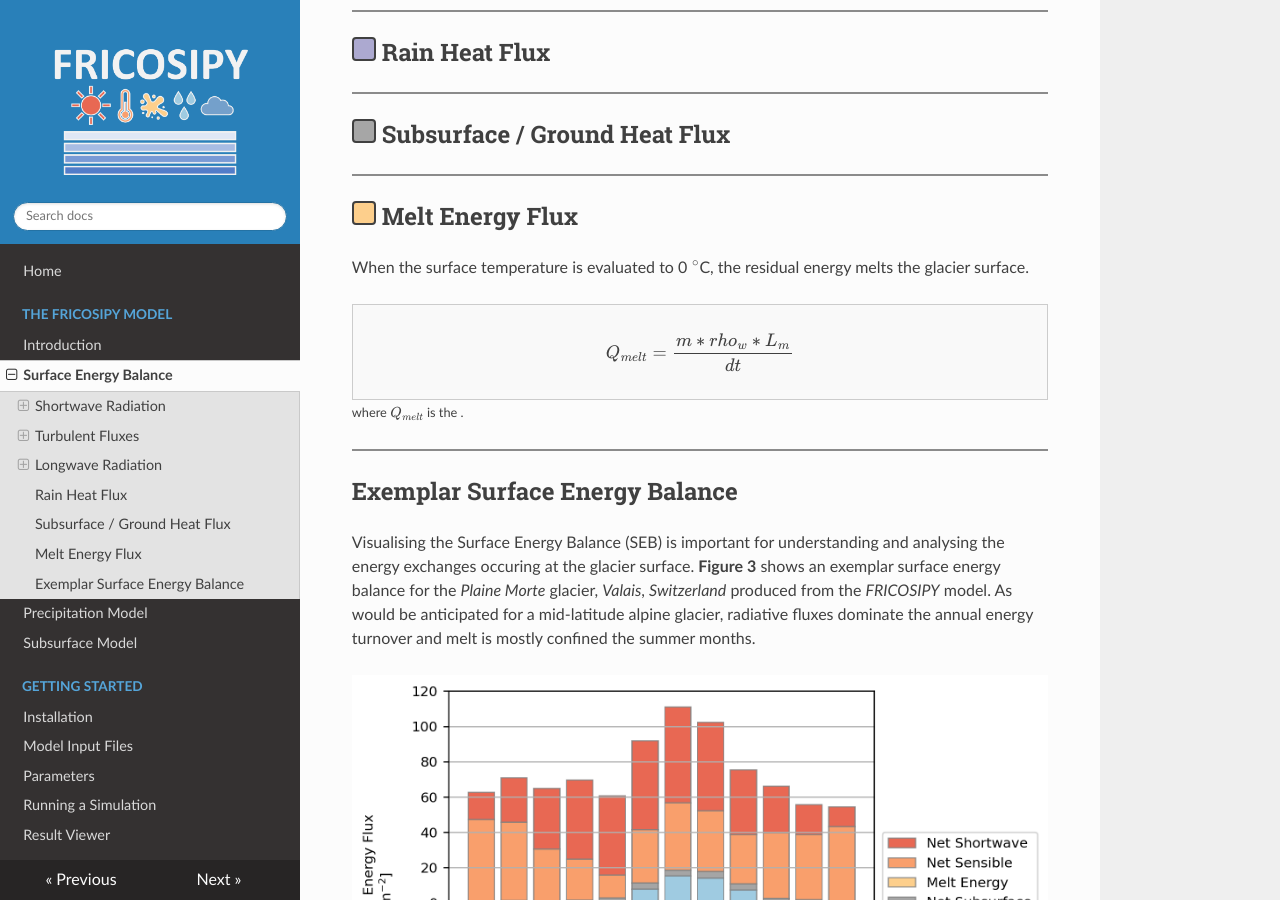
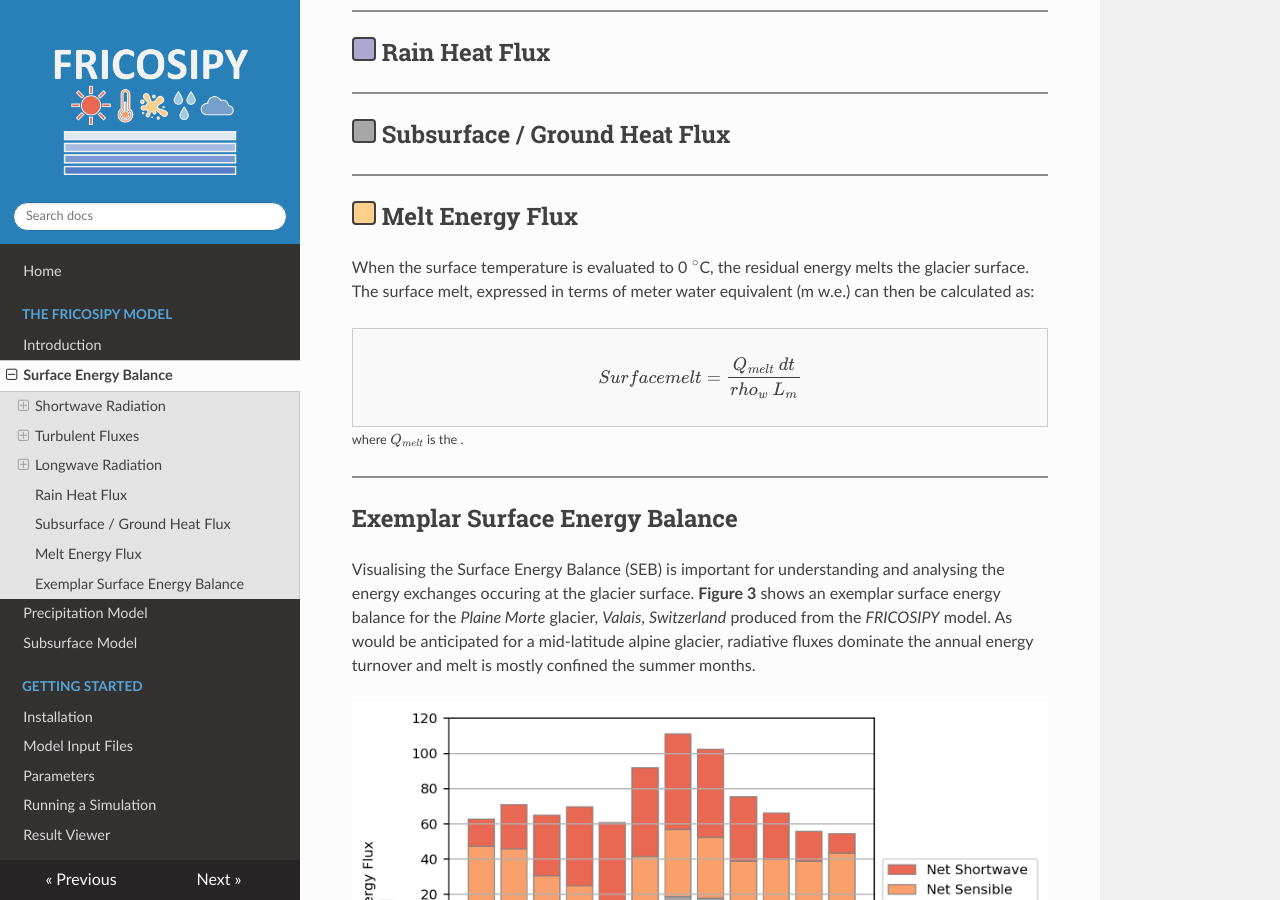
Before and after one commit to MarcusGastaldello/FRICOSIPY, an MkDocs documentation site: the page built from docs/surface_energy_balance.md, in a window 1280 px wide and 900 px high, scrolled down 2542 px. Built offline with MkDocs 1.6.1, drawn with Linux system fonts in a browser that asks for light colours; nearby versions of some CDN libraries.

Commit message:
Update surface_energy_balance.md

```diff
--- a/docs/surface_energy_balance.md
+++ b/docs/surface_energy_balance.md
@@ -92,11 +92,12 @@ If the user is unable to provide incoming longwave radiation ($LW_{in}$) in the
 
 ## <span style="display: inline-block; width: 1em; height: 1em;background-color: #FDCF8C; border: 2px solid #404040; border-radius: 4px; "></span> Melt Energy Flux
 
-When the surface temperature is evaluated to 0 $^\circ$C, the residual energy melts the glacier surface.
+When the surface temperature is evaluated to 0 $^\circ$C, the residual energy melts the glacier surface. The surface melt, expressed in terms of meter water equivalent (m w.e.) can then be calculated as:
 
 <div style="border:1px solid #ccc; padding:10px; background:#f9f9f9;">
 $$
-Q_{melt} = \frac{m * rho_{w} * L_{m}}{dt}
+
+Surface melt = \frac{Q_{melt} \: dt}{rho_{w} \: L_{m}}
 $$
 </div>
 <small>where $Q_{melt}$  is the .</small>
```
